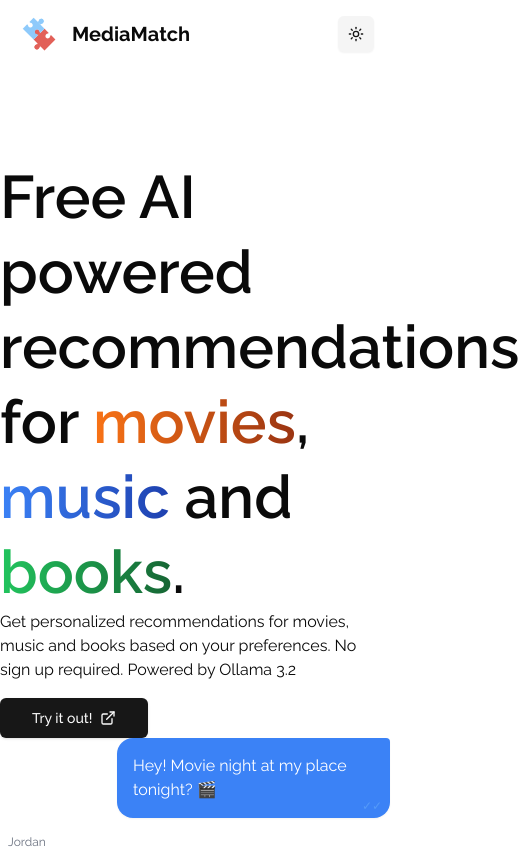
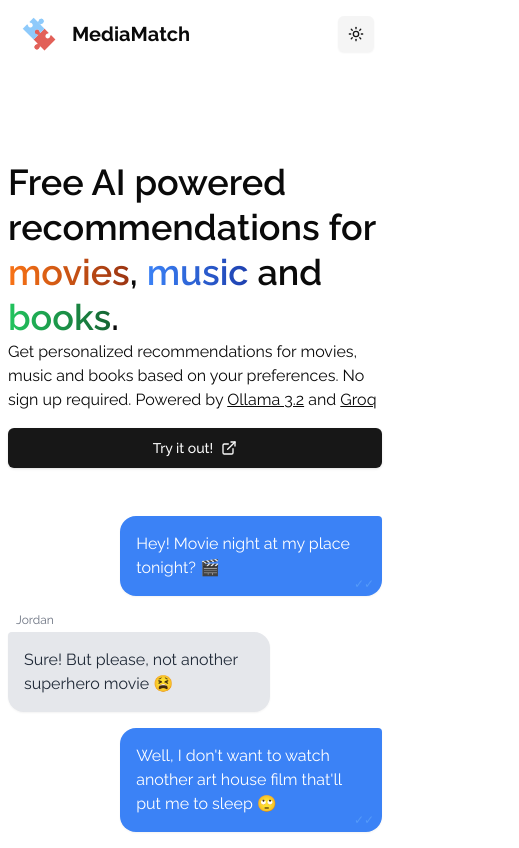
Before and after one commit to Leytox/Matchly, a Next.js app: page / in a window 390 px wide. Shown: the top 848 px of the page, 519 px wide, since content can reach past the window. Built offline with nearby package versions, Linux system fonts and the light colour scheme.

Commit message:
added responsivenes to the main page

```diff
--- a/app/page.tsx
+++ b/app/page.tsx
@@ -1,11 +1,11 @@
 import ChatBubble from "@/components/chat-bubble";
 import {
+  Accordion,
   AccordionContent,
   AccordionItem,
   AccordionTrigger,
 } from "@/components/ui/accordion";
 import { Button } from "@/components/ui/button";
-import { Accordion } from "@radix-ui/react-accordion";
 import {
   BookMarked,
   ExternalLink,
@@ -22,11 +22,11 @@ import Link from "next/link";
 export default function Home() {
   return (
     <main className="fullscreen-centered">
-      <div className="container">
+      <div className="container px-2 md:px-0">
         <div className="py-20">
-          <div className="grid grid-cols-1 md:grid-cols-2 items-center w-full">
-            <div>
-              <h1 className="text-6xl font-semibold leading-tight">
+          <div className="grid grid-cols-1 xl:grid-cols-2 gap-12 xl:gap-8 items-center w-full">
+            <div className="flex flex-col w-full">
+              <h1 className="text-4xl md:text-5xl lg:text-6xl font-semibold leading-tight">
                 Free AI powered recommendations for{" "}
                 <span className="bg-gradient-to-r from-orange-500 to-orange-800 bg-clip-text text-transparent">
                   movies
@@ -43,11 +43,25 @@ export default function Home() {
               </h1>
               <p className="font-semibolde max-w-xl">
                 Get personalized recommendations for movies, music and books
-                based on your preferences. No sign up required. Powered by
+                based on your preferences. No sign up required. Powered by{" "}
+                <a
+                  href="https://ollama.com/"
+                  target="_blank"
+                  className="underline"
+                >
                   Ollama 3.2
+                </a>{" "}
+                and{" "}
+                <a
+                  href="https://groq.com"
+                  target="_blank"
+                  className="underline"
+                >
+                  Groq
+                </a>
               </p>
-              <Link href="/movies">
-                <Button className="mt-4" size={"lg"}>
+              <Link href="/movies" className="w-full mt-4">
+                <Button className="mt-4" size={"lg"} className={"w-full"}>
                   Try it out! <ExternalLink />
                 </Button>
               </Link>
@@ -102,8 +116,8 @@ export default function Home() {
           <h2 className="text-4xl font-semibold text-center mb-12">
             What We Offer
           </h2>
-          <div className="grid grid-rows-3">
-            <div className="grid grid-cols-2">
+          <div className="grid grid-rows-3 gap-12 lg:gap-0 ">
+            <div className="grid grid-cols-1 lg:grid-cols-2">
               <div>
                 <Image
                   src={"/movies.jpg"}
@@ -114,7 +128,7 @@ export default function Home() {
               </div>
               <div className="h-full w-full inline-flex flex-col items-center justify-center">
                 <h1 className="text-3xl font-semibold leading-normal flex items-center gap-2">
-                  <Film /> Tired of fighting over the remote?
+                  <Film /> Try a new movie
                 </h1>
                 <p className="max-w-lg text-center mt-4 overflow-wrap break-word">
                   Want to watch a movie but can&#39;t decide what to watch? Let
@@ -128,8 +142,9 @@ export default function Home() {
                 </Link>
               </div>
             </div>
-            <div className="grid grid-cols-2">
+            <div className="grid grid-cols-1 lg:grid-cols-2">
               <div className="h-full w-full inline-flex flex-col items-center justify-center">
+                <div className="hidden flex-col items-center lg:flex">
                   <h1 className="text-3xl font-semibold leading-normal flex items-center gap-2">
                     <Music /> Discover new music
                   </h1>
@@ -143,6 +158,7 @@ export default function Home() {
                     </Button>
                   </Link>
                 </div>
+              </div>
               <div>
                 <Image
                   src={"/music.jpg"}
@@ -151,8 +167,17 @@ export default function Home() {
                   alt={"music"}
                 />
               </div>
+              <div className="flex flex-col items-center lg:hidden">
+                <h1 className="text-3xl font-semibold leading-normal flex items-center gap-2">
+                  <Music /> Discover new music
+                </h1>
+                <p className="max-w-lg text-center mt-4 overflow-wrap break-word">
+                  AI powered music recommendations to help you find new music
+                  you and your friends will love.
+                </p>
               </div>
-            <div className="grid grid-cols-2">
+            </div>
+            <div className="grid grid-cols-1 lg:grid-cols-2">
               <div>
                 <Image
                   src={"/books.jpg"}
@@ -182,7 +207,7 @@ export default function Home() {
           <h2 className="text-4xl font-semibold text-center mb-12">
             How It Works
           </h2>
-          <div className="grid grid-cols-3 gap-8">
+          <div className="grid grid-cols-1 md:grid-cols-3 gap-8">
             <div className="text-center p-6">
               <div className="bg-orange-100 w-16 h-16 rounded-full mx-auto mb-4 flex items-center justify-center">
                 <Share className="text-black" />
--- a/tailwind.config.ts
+++ b/tailwind.config.ts
@@ -1,4 +1,5 @@
 import type { Config } from "tailwindcss";
+import animate from "tailwindcss-animate";
 
 const config: Config = {
   darkMode: ["class"],
@@ -58,6 +59,6 @@ const config: Config = {
       },
     },
   },
-  plugins: [require("tailwindcss-animate")],
+  plugins: [animate],
 };
 export default config;
```
Also changed, not shown: 1 other file (tests, documents, lock files or other folders). Lines whose indentation alone changed are shown as unchanged.
